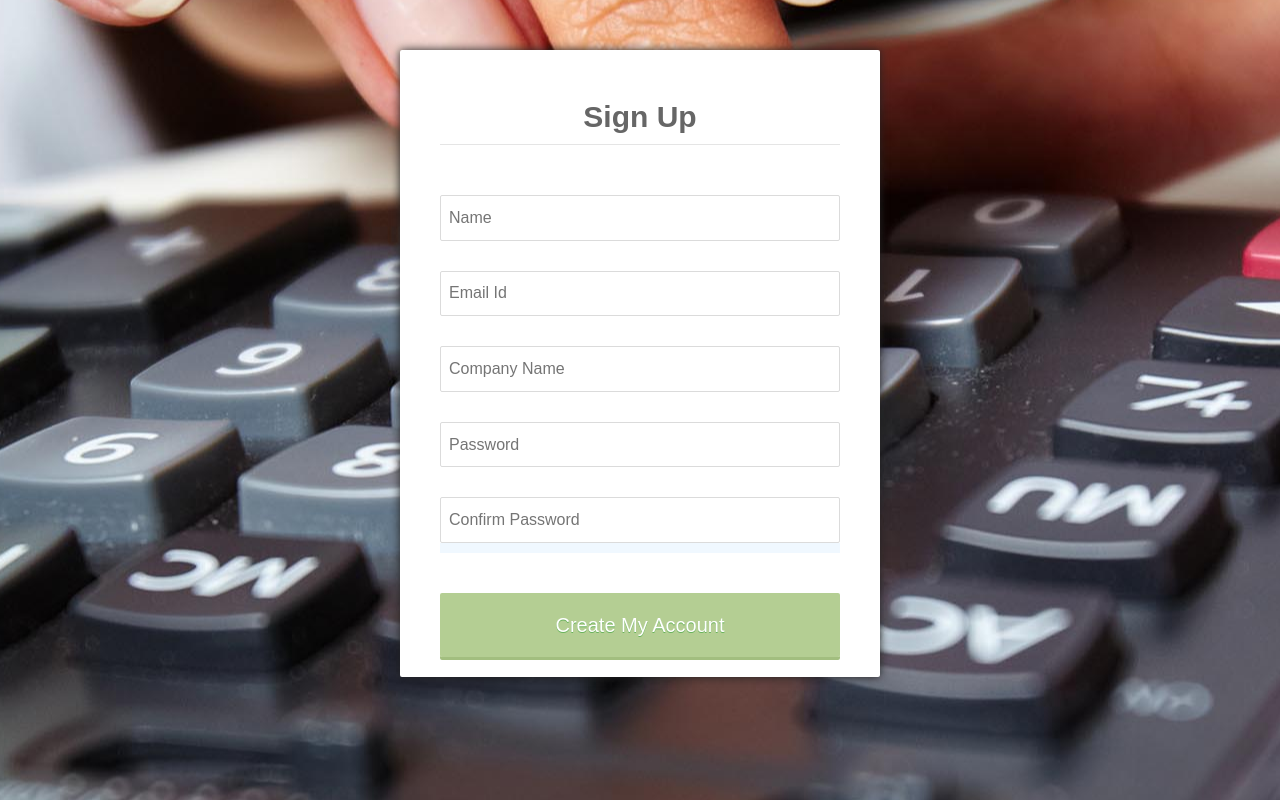
After one commit to TanmayJr/Accounts360, a PHP site: page /registerpage.php in a window 1280 px wide. The commit adds this page. Run offline with PHP 8.4, Linux system fonts and the light colour scheme; some libraries are stand-ins or nearby versions.

Commit message:
register and add details done

```diff
--- a/enterinfo.php
+++ b/enterinfo.php
@@ -89,7 +89,7 @@
                                 <div class="form-row">
                                     <div class="form-group col-md-6">
                                         <label class="col-form-label">Employee details</label>
-                                        <input type="text" class="form-control" placeholder="Number of Employees" name="noemp">
+                                        <input type="text" class="form-control"  name="noemp" placeholder="Number Emp">
                                     </div>
                                     <div class="form-group col-md-6">
                                         <label class="col-form-label">&nbsp;</label>
@@ -99,7 +99,7 @@
                                 <div class="form-row">
                                     <div class="form-group col-md-12">
                                         <label class="col-form-label">Inventory details</label>
-                                        <input type="text" class="form-control" placeholder="Name of product" name="noemp">
+                                        <input type="text" class="form-control" name="invname" placeholder="Name of product">
                                     </div>
                                     <div class="form-group col-md-6">
                                         <input type="text" class="form-control" name="noinv" placeholder="Number of inv">
@@ -123,7 +123,7 @@
                                     </div>
                                     <div class="form-group col-md-2">
                                         <label for="inputZip" class="col-form-label">ISFC</label>
-                                        <input type="text" class="form-control" name="ifsccode">
+                                        <input type="number" class="form-control" name="isfccode">
                                     </div>
                                 </div>
                                 <div class="form-group">
--- /dev/null
+++ b/index.js
@@ -0,0 +1,77 @@
+function formvalidation()
+{
+
+    var n=document.registration.name;
+    var e=document.registration.email;
+    var p=document.registration.pwd1;
+    var cp=document.registration.pwd2;
+
+    if(name_validation(n,4,20))
+    {
+		if(email_validation())
+		{
+			if(password_validation(p,8,15))
+			{
+			}
+		}
+    }
+	return false;
+}
+
+
+function password_validation(p,mx,mn)
+
+{
+    var len=document.registration.pwd1.value.length;
+    if( (len==null)||(len<mx)||(len>mn) )
+    {
+	alert("Enter a strong Password of more than 8 characters.");
+	return false;
+    }
+		alert("Successfully Registered");
+    return true;
+ }
+
+
+function name_validation(n,mx,my)
+{
+    var uid_len=n.value.length;
+    if((uid_len==null)||(uid_len>=my)||(uid_len<mx))
+    {
+	alert("User ID should not be empty or length between "+mx+" to "+my);
+        n.focus();
+        return false;
+    }
+    return true;
+}
+
+
+function email_validation()
+{
+var x=document.registration.email.value;
+var atposition=x.indexOf("@");
+var dotposition=x.lastIndexOf(".");
+if ( (atposition<1 || dotposition<atposition+2 || dotposition+2>=x.length)	)
+	{
+  	alert("Please enter a valid e-mail address \n atpostion:"+atposition+"\n dotposition:"+dotposition);
+  	return false;
+  	}
+return true;
+}
+
+
+var check = function()
+{
+  if (document.getElementById('pwd1').value ==
+   document.getElementById('pwd2').value)
+	{
+    document.getElementById('message').style.color = 'green';
+    document.getElementById('message').innerHTML = 'Matching';
+  	}
+  else
+	{
+    document.getElementById('message').style.color = 'red';
+   document.getElementById('message').innerHTML = 'Not matching';
+	}
+
+}
--- /dev/null
+++ b/registerpage.php
@@ -0,0 +1,55 @@
+
+<html>
+<head>
+  <meta charset="UTF-8">
+  <title>Accounts360</title>
+      <link rel="stylesheet" href="style.css">
+      <link rel="shortcut icon" href="favicon.ico" type="image/x-icon">
+
+       <meta name="viewport" content="width=480, user-scalable=yes">
+ <link href="https://fonts.googleapis.com/css?family=Lato:400,400i,700,700i|Roboto+Mono:400,700" rel="stylesheet">
+ <link rel="icon" size="64x64" href="/favicon.ico">
+ <link rel="icon" sizes="192x192" href="icon.jpg">
+ <link rel="abc" sizes="192x192" href="icon.jpg">
+
+
+
+</head>
+
+<body>
+
+<form name="registration" action="registerbackend.php" method="post" onsubmit="return formvalidation();">
+	<h2>Sign Up</h2>
+
+	<p>
+	<input id="name" name="name" type="text" placeholder="Name">
+	</p>
+
+	<p>
+	<input id="email" name="email" type="text" placeholder="Email Id">
+	</p>
+
+    <p>
+        <input id="company" name="company" type="text" placeholder="Company Name">
+    </p>
+
+
+	<p>
+	<input id="pwd1" name="pwd1" type="password" placeholder="Password" onkeyup='check();' >
+	</p>
+
+	<p>
+	<input id="pwd2" name="pwd2" type="password" placeholder="Confirm Password" onkeyup='check();'>
+	<span id='message'></span>
+	</p>
+
+
+	<input type="submit" name="submit" value="Create My Account" id="submit">
+
+</form>
+
+	<script src='http://cdnjs.cloudflare.com/ajax/libs/jquery/2.1.3/jquery.min.js'></script>
+	<script  src="index.js"></script>
+
+</body>
+</html>
--- /dev/null
+++ b/style.css
@@ -0,0 +1,105 @@
+body {
+  background-image:url("a1.jpg");
+  background-repeat: no-repeat;
+  background-position:center;
+  margin-right: 100px;
+  margin-left: 100px;
+  font-family: sans-serif;
+  font-size: 10px;
+}
+
+form {
+  background: #fff;
+  padding: 4em 4em 2em;
+  max-width: 400px;
+  margin: 50px auto 0;
+  box-shadow: 0 0 1em #222;
+  border-radius: 2px;
+}
+form h2 {
+  margin: 0 0 50px 0;
+  padding: 10px;
+  text-align: center;
+  font-size: 30px;
+  color: #666666;
+  border-bottom: solid 1px #e5e5e5;
+}
+
+form p {
+  margin: 0 0 3em 0;
+  position: relative;
+}
+
+form input {
+  display: block;
+  box-sizing: border-box;
+  width: 100%;
+  outline: none;
+  margin: 0;
+}
+form input[type="text"],
+form input[type="password"] {
+  background: #fff;
+  border: 1px solid #dbdbdb;
+  font-size: 1.6em;
+  padding: .8em .5em;
+  border-radius: 2px;
+}
+
+form input[type="text"]:focus,
+form input[type="password"]:focus
+{
+  background: #fff;
+}
+
+
+
+form span
+{
+  display: block;
+  background: #F0F8FF;
+  padding: 5px 5px;
+}
+
+form input[type="submit"] {
+  background: rgba(148, 186, 101, 0.7);
+  box-shadow: 0 3px 0 0 rgba(123, 163, 73, 0.7);
+  border-radius: 2px;
+  border: none;
+  color: #fff;
+  cursor: pointer;
+  display: block;
+  font-size: 2em;
+  line-height: 1.6em;
+  margin: 2em 0 0;
+  outline: none;
+  padding: .8em 0;
+  text-shadow: 0 1px #68B25B;
+}
+
+form input[type="submit"]:hover {
+  background: #7157F5;  //blue
+  text-shadow: 0 1px 3px rgba(70, 93, 41, 0.7);
+}
+
+form label {
+  position: absolute;
+  left: 8px;
+  top: 12px;
+  color: #999;
+  font-size: 16px;
+  display: inline-block;
+  padding: 4px 10px;
+  font-weight: 400;
+  background-color: rgba(255, 255, 255, 0);
+  -moz-transition: color 0.3s, top 0.3s, background-color 0.8s;
+  -o-transition: color 0.3s, top 0.3s, background-color 0.8s;
+  -webkit-transition: color 0.3s, top 0.3s, background-color 0.8s;
+  transition: color 0.3s, top 0.3s, background-color 0.8s;
+}
+
+form label.floatLabel {
+  top: -11px;
+  background-color: rgba(255, 255, 255, 0.8);
+  font-size: 14px;
+}
```
Also changed, not shown: bannerpage.php (+5 -7 lines), dbenter.php (+4 -4 lines), registerbackend.php (added, +21 -0 lines), README.md (deleted), a1.jpg (added).
